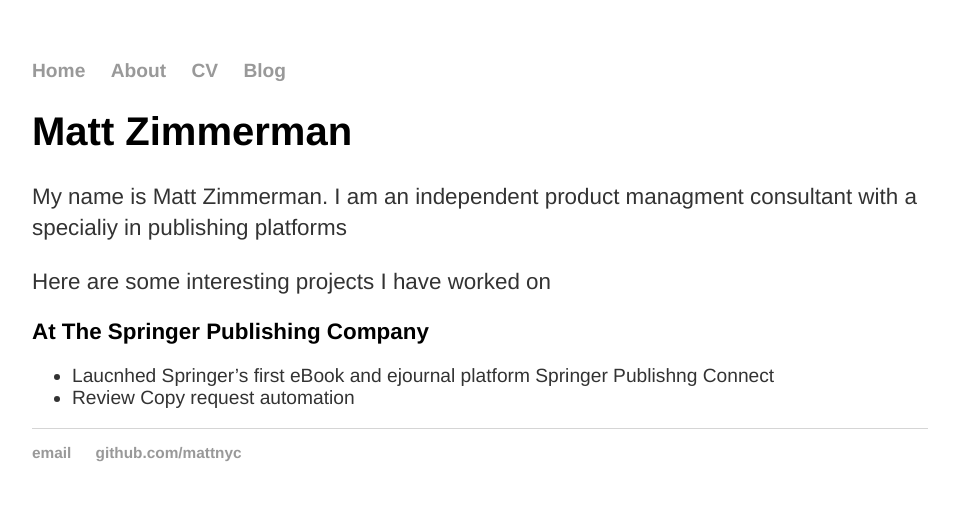
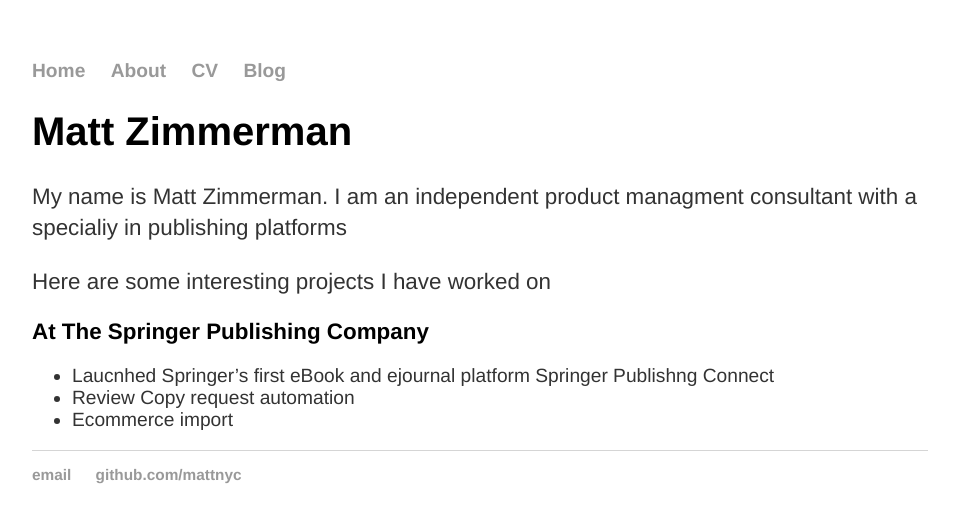
Before and after one commit to mattznyc/mattznyc.github.io, a Jekyll site: the page built from index.md, in a window 1280 px wide. Shown: the top 523 px of the page, without its empty margins (160-1119 px from the left). Built offline with Jekyll 4.4.1, drawn with Linux system fonts in a browser that asks for light colours.

Commit message:
Update index.md

```diff
--- a/index.md
+++ b/index.md
@@ -11,3 +11,4 @@
 
 * Laucnhed Springer's first eBook and ejournal platform Springer Publishng Connect
 * Review Copy request automation
+* Ecommerce import
```
